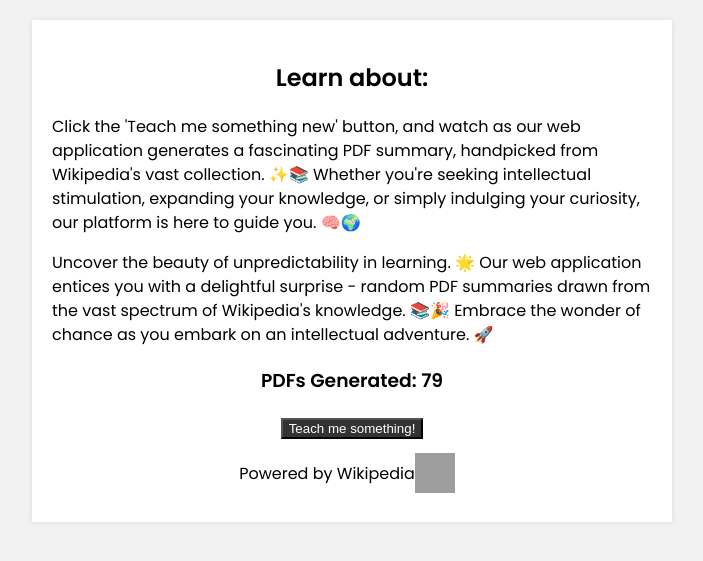
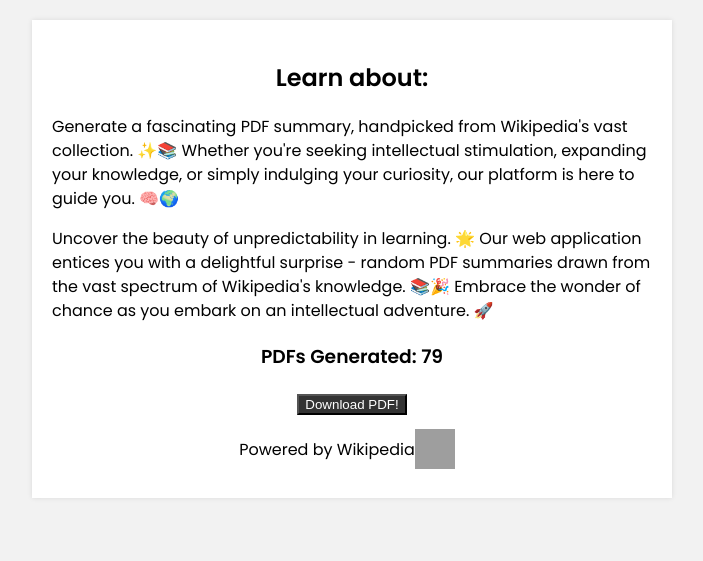
Before and after one commit to Terlo/pdf-joiner, a Flask app: page / in a window 1280 px wide. Shown: the part 80-641 px from the top of the page, without its empty margins (288-991 px from the left). Run offline with Flask 2, Linux system fonts and the light colour scheme; grey boxes are pictures that could not be loaded.

Commit message:
update files

```diff
--- a/templates/index.html
+++ b/templates/index.html
@@ -3,7 +3,7 @@
 <head>
   <meta charset="UTF-8">
   <meta name="viewport" content="width=device-width, initial-scale=1.0">
-  <title>Teach Me Something New</title>
+  <title>knowledge bytes</title>
   <link href="https://fonts.googleapis.com/css2?family=Poppins:wght@300;400;600&display=swap" rel="stylesheet">
   <link rel="stylesheet" href="{{ url_for('static', filename='index.css') }}">
 </head>
@@ -22,7 +22,7 @@
 
         <div class="bottom-div">
           <p>
-            Click the 'Teach me something new' button, and watch as our web application generates a fascinating PDF summary, handpicked from Wikipedia's vast collection. ✨📚
+            Generate a fascinating PDF summary, handpicked from Wikipedia's vast collection. ✨📚
 Whether you're seeking intellectual stimulation, expanding your knowledge, or simply indulging your curiosity, our platform is here to guide you. 🧠🌍
           </p>
         </div>
@@ -43,7 +43,7 @@ Whether you're seeking intellectual stimulation, expanding your knowledge, or si
       <div class="button-container">
         <form action="/generate" method="POST">
 
-          <button type="submit">Teach me something!</button>
+          <button type="submit">Download PDF!</button>
         </form>
       </div>
       <div class="subtitle">
```
